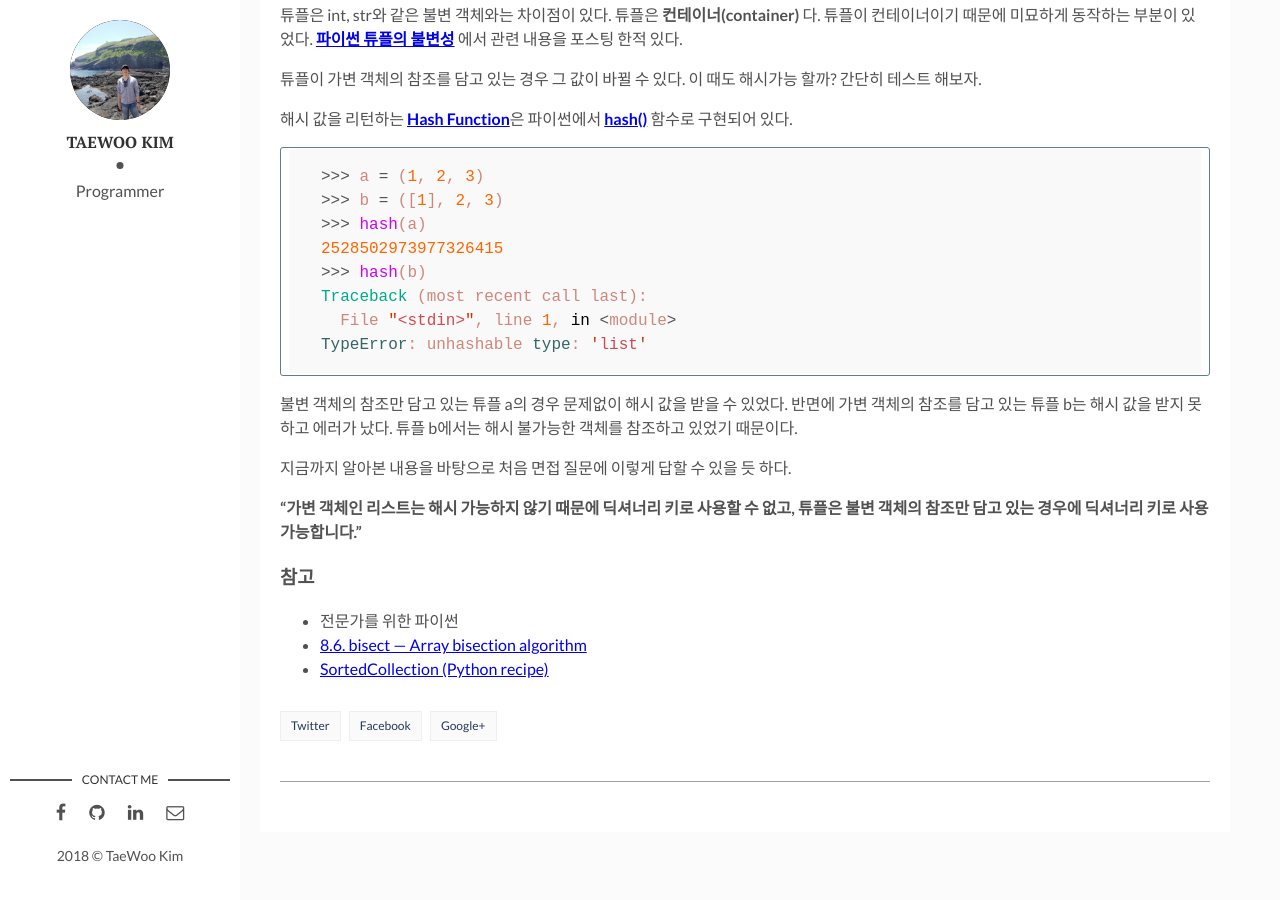
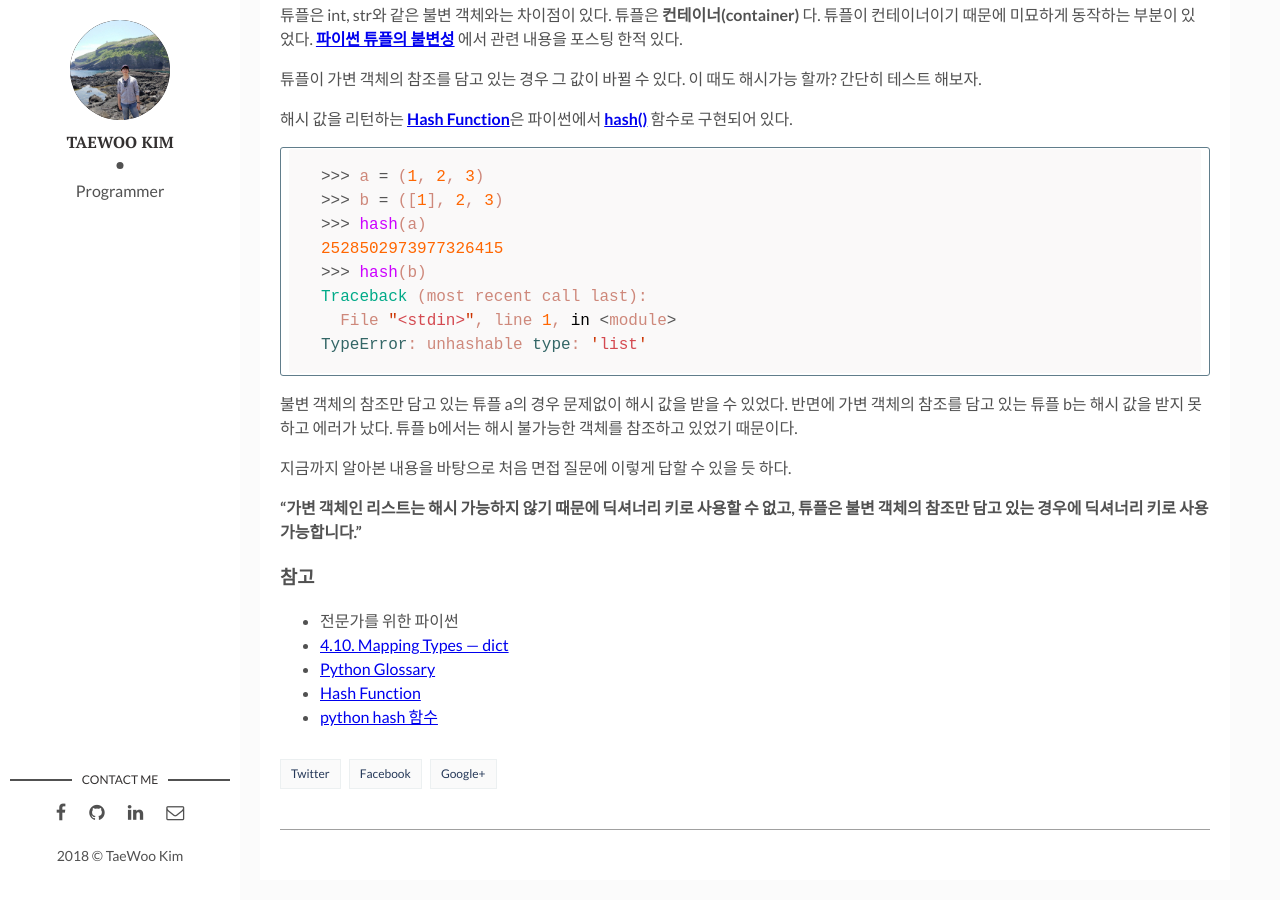
Before and after one commit to lioliolio/lioliolio.github.io, a Jekyll site: the page built from _posts/2018-08-26-about-python-dictionary-key.md, in a window 1280 px wide and 900 px high, scrolled down 640 px. Built offline with Jekyll 4.4.1, drawn with Linux system fonts in a browser that asks for light colours; comment, search, counter and statistics services are not loaded.

Commit message:
Modify post

```diff
--- a/_posts/2018-08-26-about-python-dictionary-key.md
+++ b/_posts/2018-08-26-about-python-dictionary-key.md
@@ -49,5 +49,7 @@ TypeError: unhashable type: 'list'
 **"가변 객체인 리스트는 해시 가능하지 않기 때문에 딕셔너리 키로 사용할 수 없고, 튜플은 불변 객체의 참조만 담고 있는 경우에 딕셔너리 키로 사용가능합니다."**
 ### 참고
 - 전문가를 위한 파이썬
-- [8.6. bisect — Array bisection algorithm](https://docs.python.org/3.7/library/bisect.html)
-- [SortedCollection (Python recipe) ](https://code.activestate.com/recipes/577197-sortedcollection/)
+- [4.10. Mapping Types — dict](https://docs.python.org/3/library/stdtypes.html#mapping-types-dict)
+- [Python Glossary](https://docs.python.org/3/glossary.html)
+- [Hash Function](https://en.wikipedia.org/wiki/Hash_function)
+- [python hash 함수](https://docs.python.org/3/library/functions.html#hash)
```
